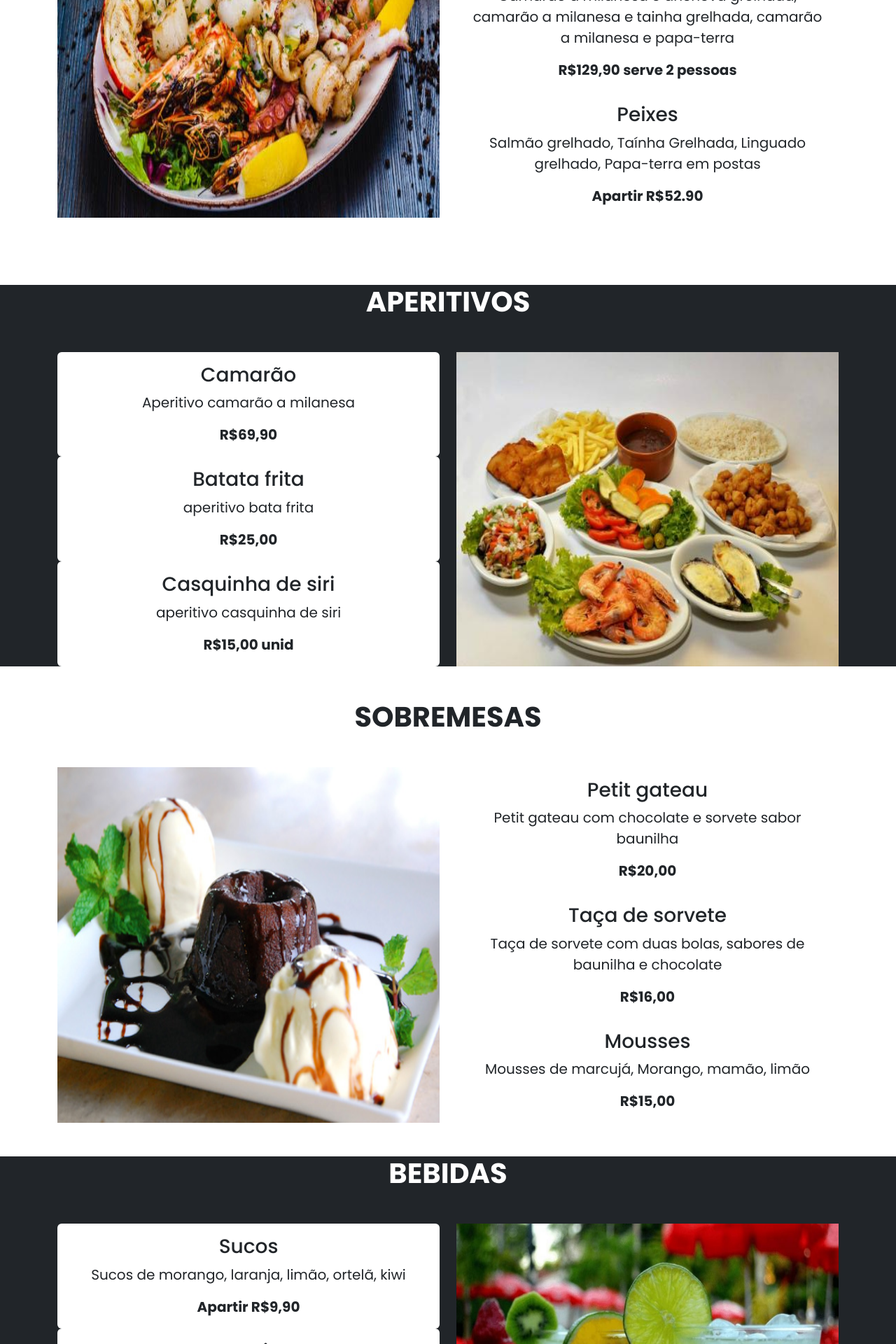
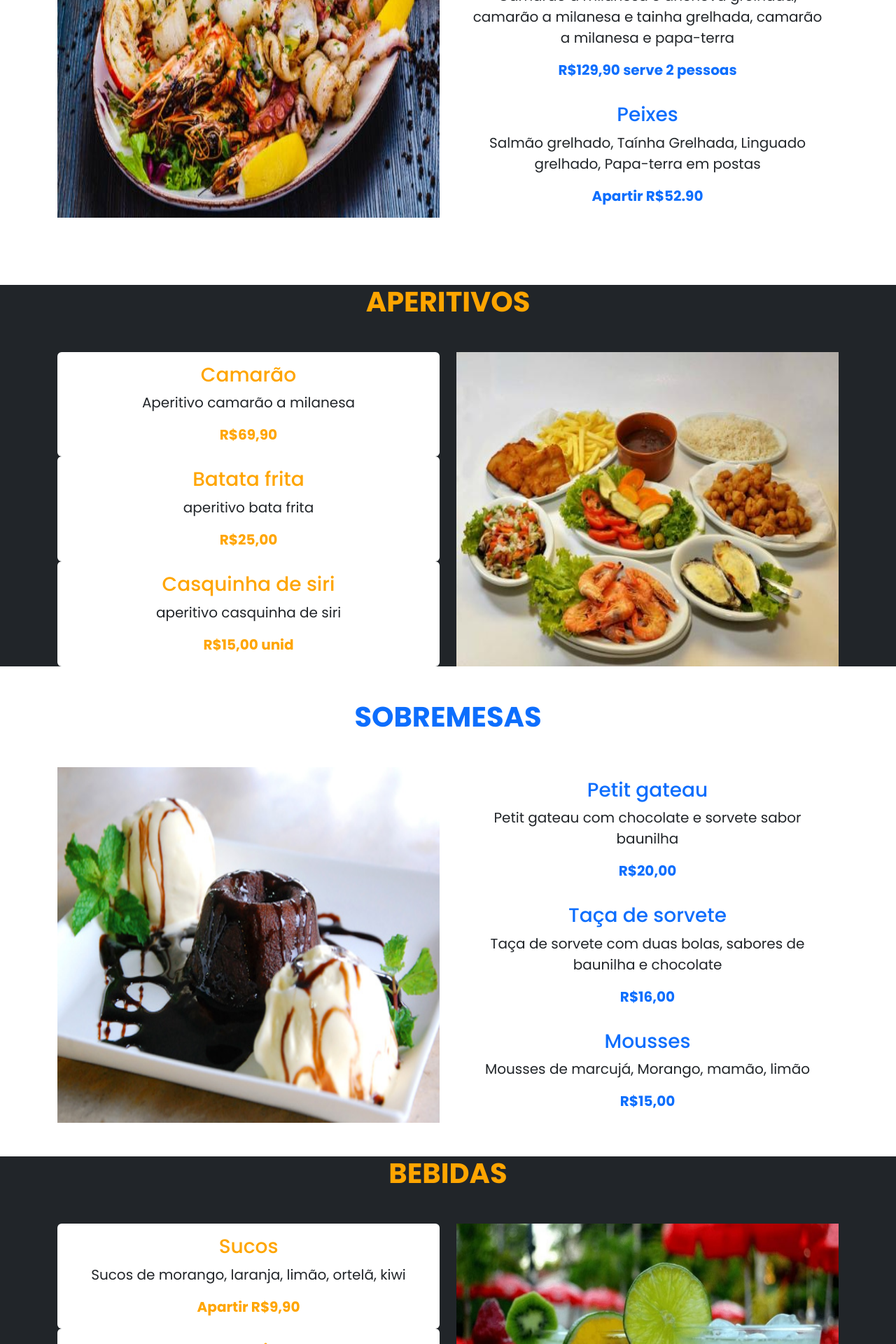
Before and after one commit to marivanenoronha/Restaurante-Website, a React (Create React App) app: page /menu in a window 1280 px wide. Shown: the part 880-2800 px from the top of the page at 70% size. Built offline with nearby package versions, Linux system fonts and the light colour scheme; the HTML template or start-up script is replaced by a standard one.

Commit message:
feat: change menu.jsx and menu.css

```diff
--- a/src/pages/menu.css
+++ b/src/pages/menu.css
@@ -1,7 +1,26 @@
 .menu-page header {
     background-image: linear-gradient(rgba(0, 0, 0, 0.5), rgba(0, 0, 0, 0.5)),
-        url(../fotos//img/menu-img.jpeg);
+        url(../fotos//img/menu.img.png);
     height: 50vh;
+}
+
+@keyframes slideInDown {
+    0% {
+        transform: translateY(-100%);
+        opacity: 0;
+    }
+    100% {
+        transform: translateY(0);
+        opacity: 1;
+    }
+}
+
+.slide-in-down {
+    animation: slideInDown 1s ease-out;
+}
+
+.slide-in-top {
+    animation: slideInTop 1s ease-out;
 }
 
 @media (max-width: 375px) {
--- a/src/pages/menu.jsx
+++ b/src/pages/menu.jsx
@@ -98,13 +98,13 @@ function Menu() {
         <div className="menu-page">
             <header className="mt-5">
                 <div className="container h-100 d-flex align-items-center justify-content-center">
-                    <h1 className="text-light">Cardápio</h1>
+                    <h1 className="text-light slide-in-down">Cardápio</h1>
                 </div>
             </header>
 
             <div className="alacarte text-light py-5">
                 <div className="container">
-                    <h2 className="text-center fs-1 mb-4 mb-lg-5 text-uppercase fw-bold text-dark">Á la Carte</h2>
+                    <h2 className="text-center fs-1 mb-4 mb-lg-5 text-uppercase fw-bold text-primary">Á la Carte</h2>
                     <div className="row ">
                         <div className="col-lg-6 d-flex justify-content-center">
                             <img src={AlacarteImg} className="img-fluid w-80 mt-4 mt-lg-0" alt="" />
@@ -114,13 +114,13 @@ function Menu() {
                                 <div key={item.id}>
                                     <Card className="border-0">
                                         <CardBody>
-                                            <CardTitle className="text-center fs-3">
+                                            <CardTitle className="text-center fs-3 text-primary">
                                                 {item.name}
                                             </CardTitle>
                                             <CardText className="text-center fs-5">
                                                 {item.description}
                                             </CardText>
-                                            <CardText className="text-center fs-5 fw-bold text-dark">
+                                            <CardText className="text-center fs-5 fw-bold text-primary">
                                                 {item.price}
                                             </CardText>
                                         </CardBody>
@@ -135,20 +135,20 @@ function Menu() {
 
             <div className="aperitivo  bg-dark text-light my-5">
                 <div className="container">
-                    <h2 className="text-center fs-1 mb-4 mb-lg-5 text-uppercase fw-bold text-white">Aperitivos</h2>
+                    <h2 className="text-center fs-1 mb-4 mb-lg-5 text-uppercase fw-bold text- " style={{ color: "orange" }}>Aperitivos</h2>
                     <div className="row ">
                         <div className="col-lg-6 d-flex flex-column justify-content-around">
                             {aperitivo.map((item) => (
                                 <div key={item.id}>
                                     <Card className="border-0">
                                         <CardBody>
-                                            <CardTitle className="text-center fs-3">
+                                            <CardTitle className="text-center fs-3" style={{ color: "orange" }}>
                                                 {item.name}
                                             </CardTitle>
                                             <CardText className="text-center fs-5">
                                                 {item.description}
                                             </CardText>
-                                            <CardText className="text-center fs-5 fw-bold text-dark">
+                                            <CardText className="text-center fs-5 fw-bold "  style={{ color: "orange" }}>
                                                 {item.price}
                                             </CardText>
                                         </CardBody>
@@ -164,7 +164,7 @@ function Menu() {
             </div>
             <div className="aperitivo   my-5">
                 <div className="container">
-                    <h2 className="text-center fs-1 mb-4 mb-lg-5 text-uppercase fw-bold text-dark">Sobremesas</h2>
+                    <h2 className="text-center fs-1 mb-4 mb-lg-5 text-uppercase fw-bold text-primary">Sobremesas</h2>
                     <div className="row ">
                         <div className="col-lg-6 d-flex justify-content-center">
                             <img src={DessertImg} className="img-fluid w-80 mt-4 mt-lg-0" alt="" />
@@ -174,13 +174,13 @@ function Menu() {
                                 <div key={item.id}>
                                     <Card className="border-0">
                                         <CardBody>
-                                            <CardTitle className="text-center fs-3">
+                                            <CardTitle className="text-center fs-3 text-primary">
                                                 {item.name}
                                             </CardTitle>
                                             <CardText className="text-center fs-5">
                                                 {item.description}
                                             </CardText>
-                                            <CardText className="text-center fs-5 fw-bold text-dark">
+                                            <CardText className="text-center fs-5 fw-bold text-primary">
                                                 {item.price}
                                             </CardText>
                                         </CardBody>
@@ -193,20 +193,20 @@ function Menu() {
             </div>
             <div className="drink bg-dark  my-5">
                 <div className="container">
-                    <h2 className="text-center fs-1 mb-4 mb-lg-5 text-uppercase fw-bold text-white">Bebidas</h2>
+                    <h2 className="text-center fs-1 mb-4 mb-lg-5 text-uppercase fw-bold " style={{ color: "orange" }}>Bebidas</h2>
                     <div className="row ">
                         <div className="col-lg-6 d-flex flex-column justify-content-around">
                             {drink.map((item) => (
                                 <div key={item.id}>
                                     <Card className="border-0">
                                         <CardBody>
-                                            <CardTitle className="text-center fs-3">
+                                            <CardTitle className="text-center fs-3" style={{ color: "orange" }}>
                                                 {item.name}
                                             </CardTitle>
                                             <CardText className="text-center fs-5">
                                                 {item.description}
                                             </CardText>
-                                            <CardText className="text-center fs-5 fw-bold text-dark">
+                                            <CardText className="text-center fs-5 fw-bold " style={{ color: "orange" }}>
                                                 {item.price}
                                             </CardText>
                                         </CardBody>
```
Also changed, not shown: public/favicon.jpg, src/fotos/img/menu.img.png (added).
